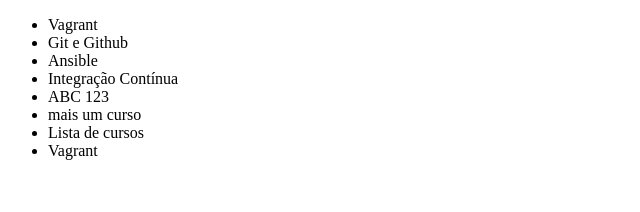
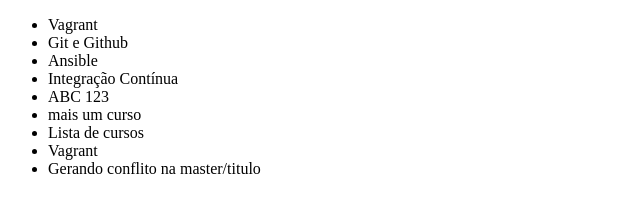
Before and after one commit to markennede/alura-git, a plain HTML site: page index.html in a window 1280 px wide. Shown: the whole page, without its empty margins (0-640 px from the left). Drawn offline with Linux system fonts and the light colour scheme.

Commit message:
conflito - master

```diff
--- a/index.html
+++ b/index.html
@@ -14,6 +14,7 @@
         <li>mais um curso</li>
         <li>Lista de cursos</li>
         <li>Vagrant</li>
+        <li>Gerando conflito na master/titulo</li>
 
     </ul>
 </body>
```
